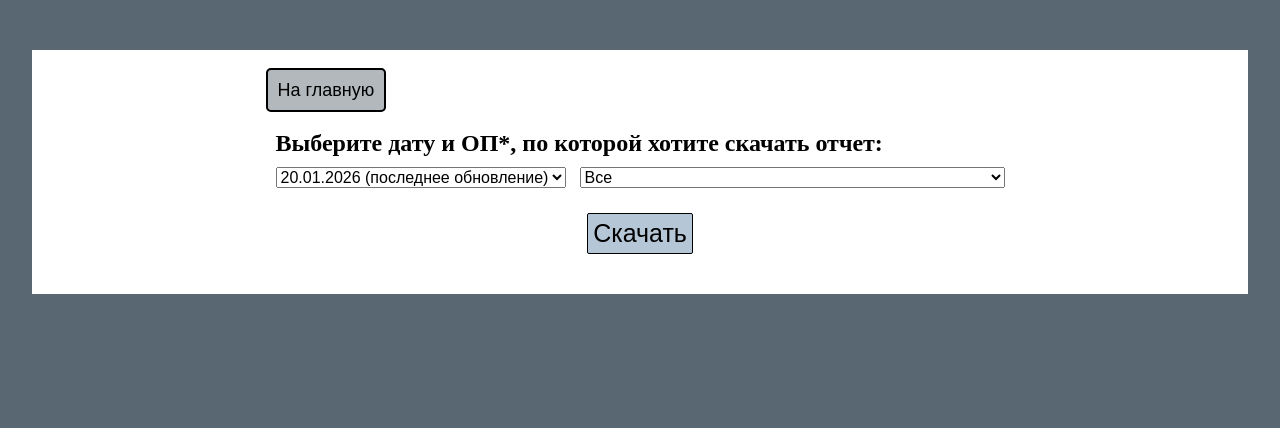
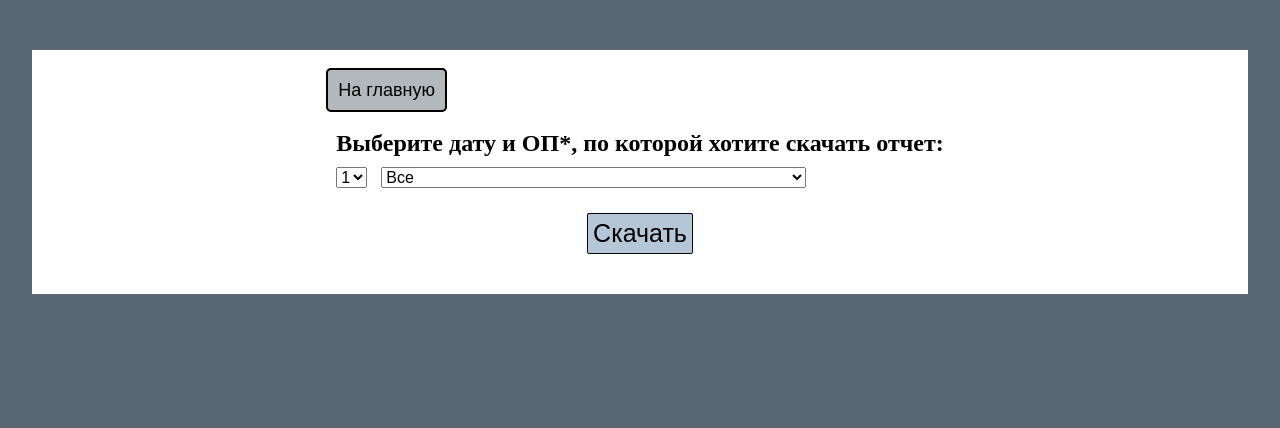
Before and after one commit to predprof-bepis/praktika, a Flask app: template web/templates/download-pdf.html in a window 1280 px wide. Shown: the part 119-547 px from the top of the page. Run offline with Flask 3, Linux system fonts and the light colour scheme; the template is opened without the code that fills it: most values are stand-ins (such as "Sample title", 1, 10 or a date in 2020).

Commit message:
функционал пдф коммит 1

```diff
--- a/web/templates/download-pdf.html
+++ b/web/templates/download-pdf.html
@@ -15,11 +15,13 @@
             <nav>
                 <a href="./">На главную</a>
             </nav>
-            <form class="download">
+            <form class="download" method="POST">
                 <h2>Выберите дату и ОП*, по которой хотите скачать отчет:</h2>
 
-                <select class="date">
-                    <option value="20.01.2026">20.01.2026 (последнее обновление)</option>
+                <select name="date">
+                    {% for date in dates %}
+                        <option value="{{ date[0] }}">{{date[0]}}</option>
+                    {% endfor %}
                 </select>
 
                 <select name="program">
```
